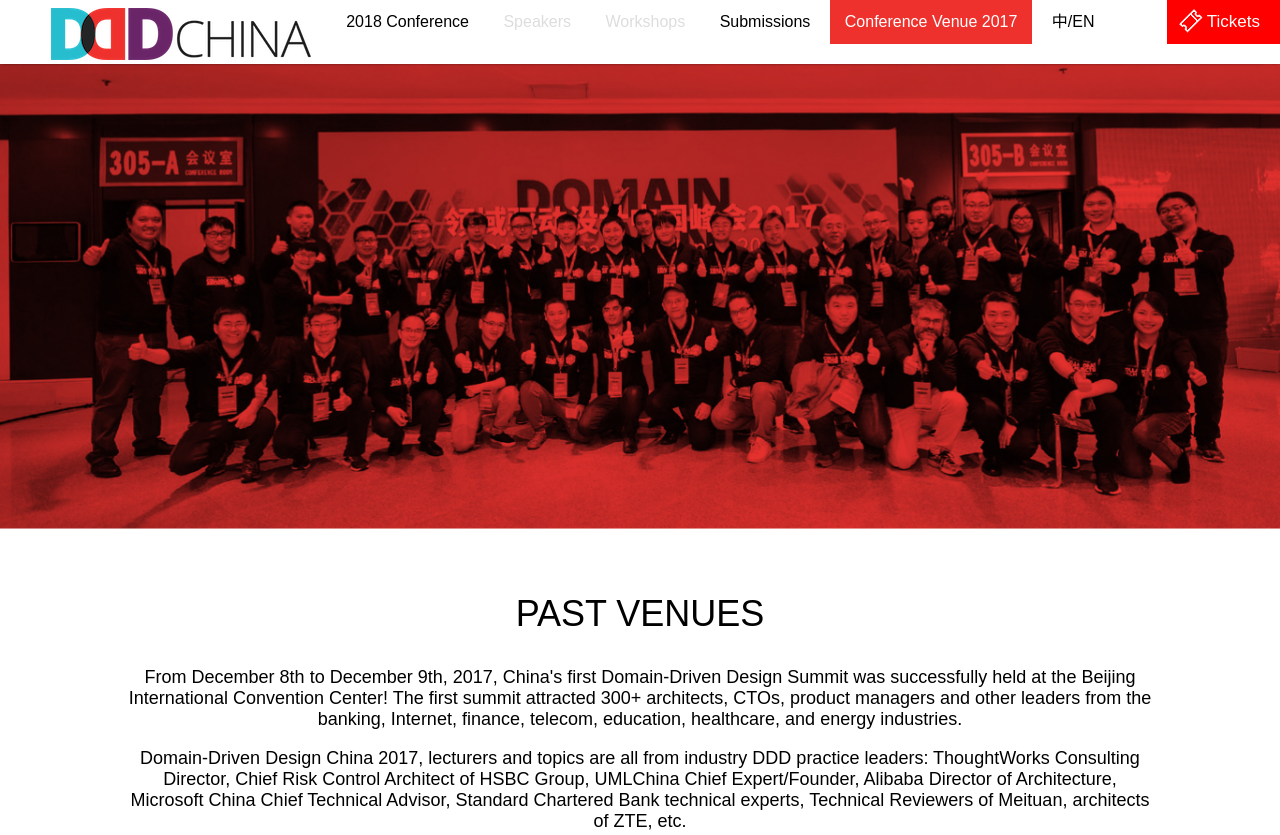
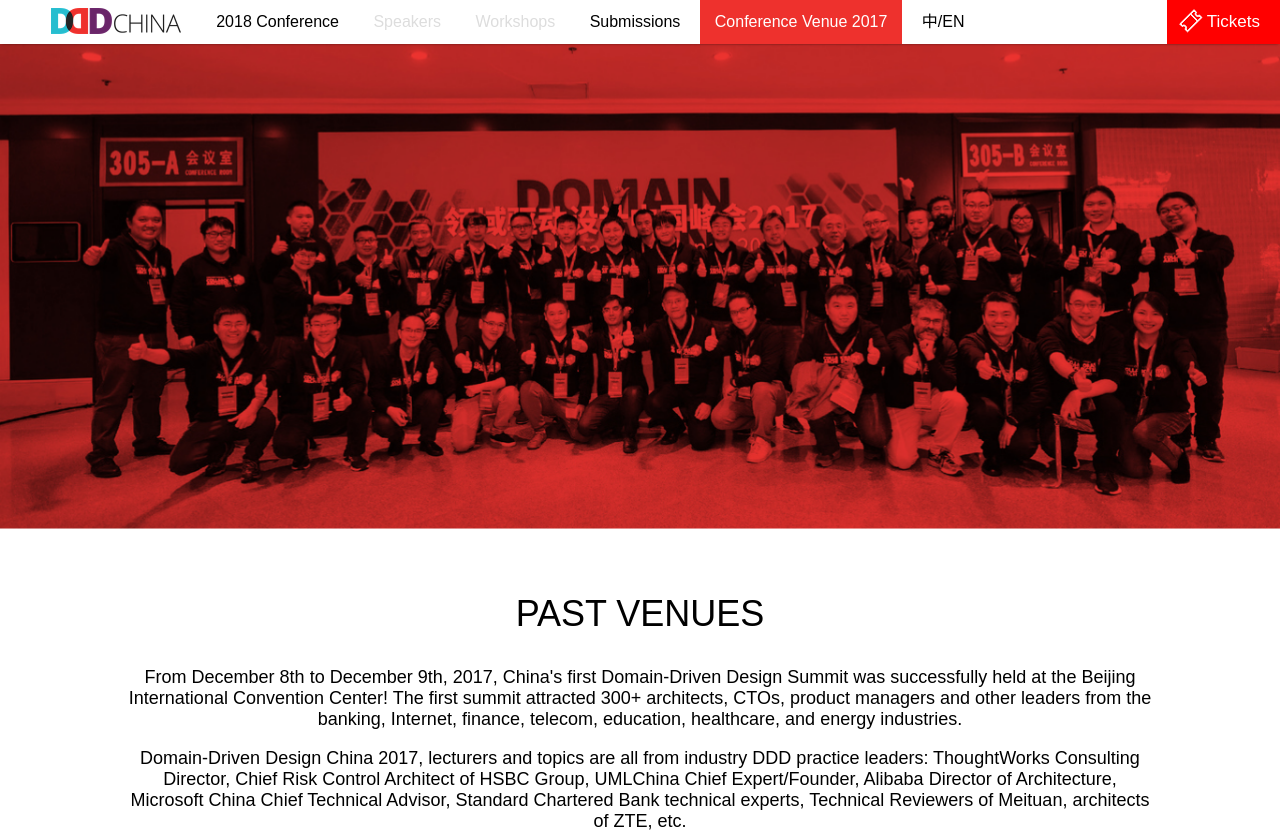
Before and after one commit to DDD-China/DDD-China-2018, a website: page src/en/look-back.html in a window 1280 px wide. Shown: the top 835 px of the page. Drawn offline with nearby package versions, Linux system fonts and the light colour scheme; files that its build step writes are made by us from their sources; a script that the page names is missing; files whose address does not match are found by name; a web font is replaced by a local one.

Commit message:
modify <img> to div background in other page

```diff
--- a/src/en/look-back.html
+++ b/src/en/look-back.html
@@ -17,7 +17,7 @@
     <div class="grid">
         <div class="grid-cell">
             <div class="header_wrapper navbar">
-                <a class="header_logo" href="index.html"><img src="../resource/DDD-logo-03.png" alt="DDD-logo"></a>
+                <a class="header_logo" href="index.html"><div class="img"></div></a>
                 <div class="header_tabs">
                     <ul class="menu-items">
                         <li class="menu-item"><a href="index.html#agenda">2018 Conference</a></li>
```
Also changed, not shown: docs/en/booking-tickets.html (+1 -1 lines), docs/en/look-back.html (+1 -1 lines), docs/en/topic-gathering.html (+1 -1 lines), src/booking-tickets.html (+1 -1 lines), src/en/booking-tickets.html (+1 -1 lines), src/en/topic-gathering.html (+1 -1 lines), src/look-back.html (+1 -1 lines), src/topic-gathering.html (+1 -1 lines).
